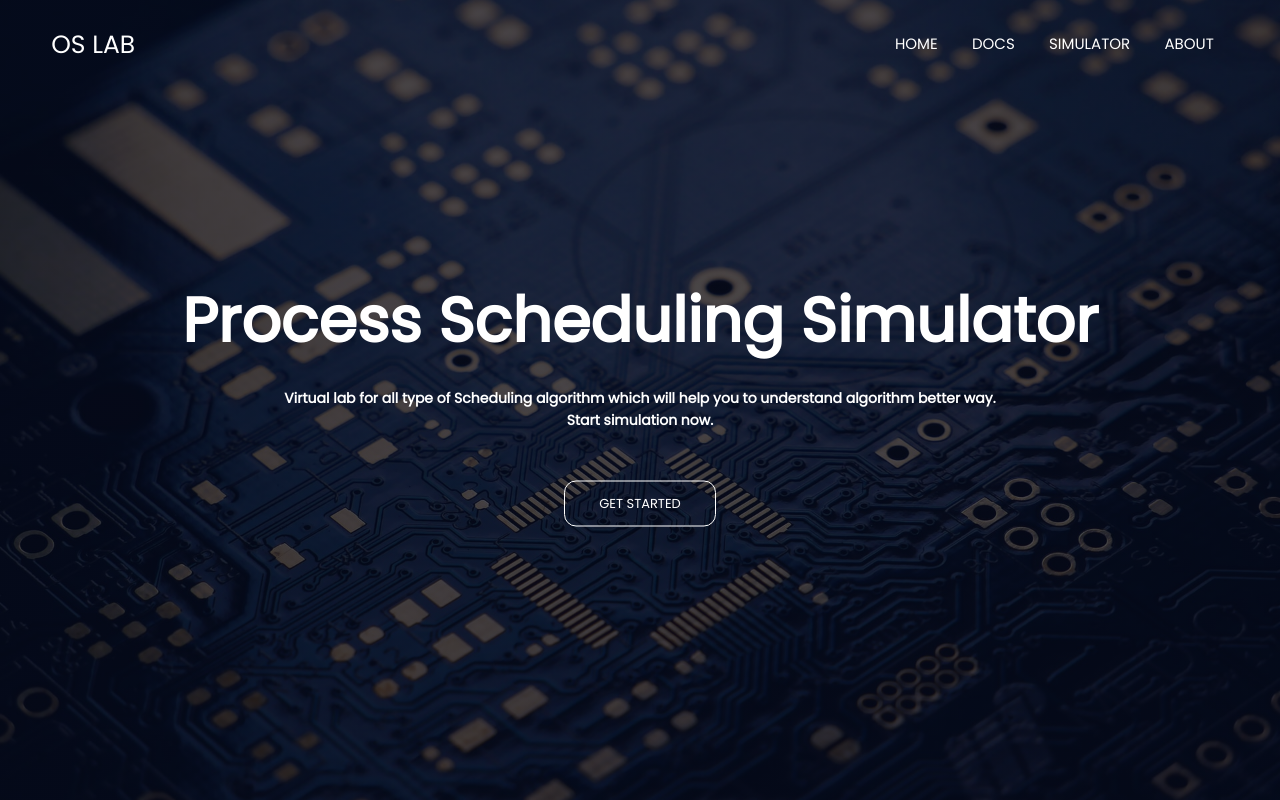
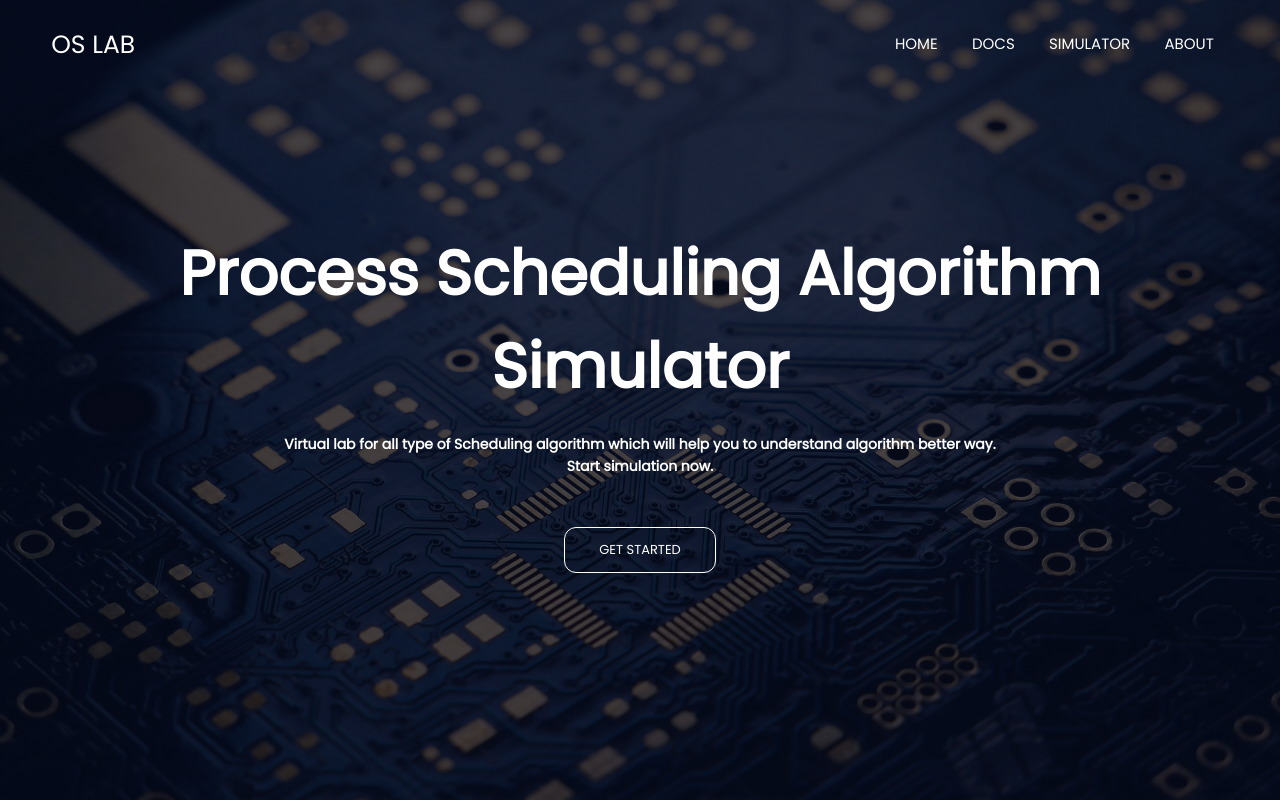
Before and after one commit to tushar242001/Process_Scheduling_Algorithm_Visualiser, a plain HTML site: page index.html in a window 1280 px wide. Shown: the top 800 px of the page. Drawn offline with nearby package versions, Linux system fonts and the light colour scheme.

Commit message:
Index file Updated

```diff
--- a/index.html
+++ b/index.html
@@ -31,7 +31,7 @@
 
         <div class="text-box">
             <h1>
-                Process Scheduling Simulator
+                Process Scheduling Algorithm Simulator
             </h1>
             <p>
                 Virtual lab for all type of Scheduling algorithm which will help you to understand algorithm better way.
```
